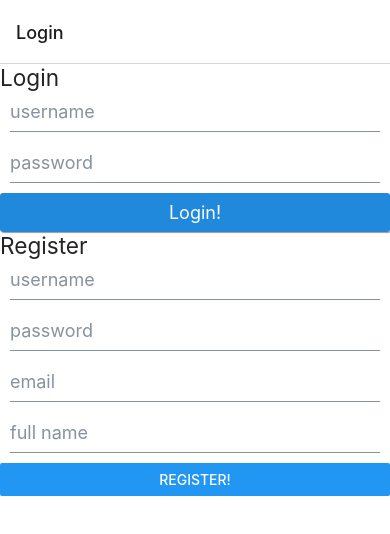
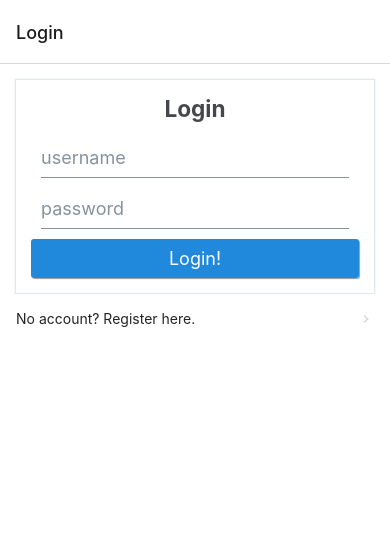
Before and after one commit to JHiltunen/TechSales, a React Native app: screen /Login in a window 390 px wide. Shown: the top 534 px of the page. Built offline with nearby package versions, Linux system fonts and the light colour scheme.

Commit message:
Smarter login/redister

```diff
--- a/hooks/ApiHooks.js
+++ b/hooks/ApiHooks.js
@@ -57,10 +57,21 @@ const useUser = () => {
       headers: {'x-access-token': token},
     };
     try {
-      const userInfo = doFetch(baseUrl + 'users/user', options);
+      const userInfo = await doFetch(baseUrl + 'users/user', options);
       return userInfo;
     } catch (error) {
       console.log('checkToken error', error);
+    }
+  };
+
+  const checkUsernameAvailable = async (username) => {
+    try {
+      const usernameInfo = await doFetch(
+        baseUrl + 'users/username/' + username
+      );
+      return usernameInfo.available;
+    } catch (error) {
+      console.log('checkUsername error', error);
     }
   };
 
@@ -81,7 +92,7 @@ const useUser = () => {
       return false;
     }
   };
-  return {checkToken, register};
+  return {checkToken, register, checkUsernameAvailable};
 };
 
 const useTag = () => {
--- a/views/Login.js
+++ b/views/Login.js
@@ -1,16 +1,17 @@
-import React, {useContext, useEffect} from 'react';
-import {StyleSheet, KeyboardAvoidingView} from 'react-native';
+import React, {useContext, useEffect, useState} from 'react';
+import {StyleSheet, KeyboardAvoidingView, Platform} from 'react-native';
 import PropTypes from 'prop-types';
 import {MainContext} from '../contexts/MainContext';
 import AsyncStorage from '@react-native-async-storage/async-storage';
 import {useUser} from '../hooks/ApiHooks';
 import LoginForm from '../components/LoginForm';
 import RegisterForm from '../components/RegisterForm';
-import {Text} from 'react-native-elements';
+import {Card, ListItem, Text} from 'react-native-elements';
 
 const Login = ({navigation}) => {
   const {setIsLoggedIn, setUser} = useContext(MainContext);
   const {checkToken} = useUser();
+  const [registerFormToggle, setRegisterFormToggle] = useState(false);
 
   const getToken = async () => {
     const userToken = await AsyncStorage.getItem('userToken');
@@ -29,11 +30,38 @@ const Login = ({navigation}) => {
   }, []);
 
   return (
-    <KeyboardAvoidingView style={styles.container}>
-      <Text h4>Login</Text>
-      <LoginForm navigation={navigation} />
-      <Text h4>Register</Text>
-      <RegisterForm navigation={navigation} />
+    <KeyboardAvoidingView
+      behavior={Platform.OS === 'ios' ? 'padding' : 'height'}
+      style={styles.container}
+    >
+      {/* Add ImageBackground  */}
+
+      {registerFormToggle ? (
+        <Card>
+          <Card.Divider />
+          <Card.Title h4>Register</Card.Title>
+          <RegisterForm navigation={navigation} />
+        </Card>
+      ) : (
+        <Card>
+          <Card.Title h4>Login</Card.Title>
+          <LoginForm navigation={navigation} />
+        </Card>
+      )}
+      <ListItem
+        onPress={() => {
+          setRegisterFormToggle(!registerFormToggle);
+        }}
+      >
+        <ListItem.Content>
+          <Text style={styles.text}>
+            {registerFormToggle
+              ? 'Already registered? Login here'
+              : 'No account? Register here.'}
+          </Text>
+        </ListItem.Content>
+        <ListItem.Chevron />
+      </ListItem>
     </KeyboardAvoidingView>
   );
 };
```
